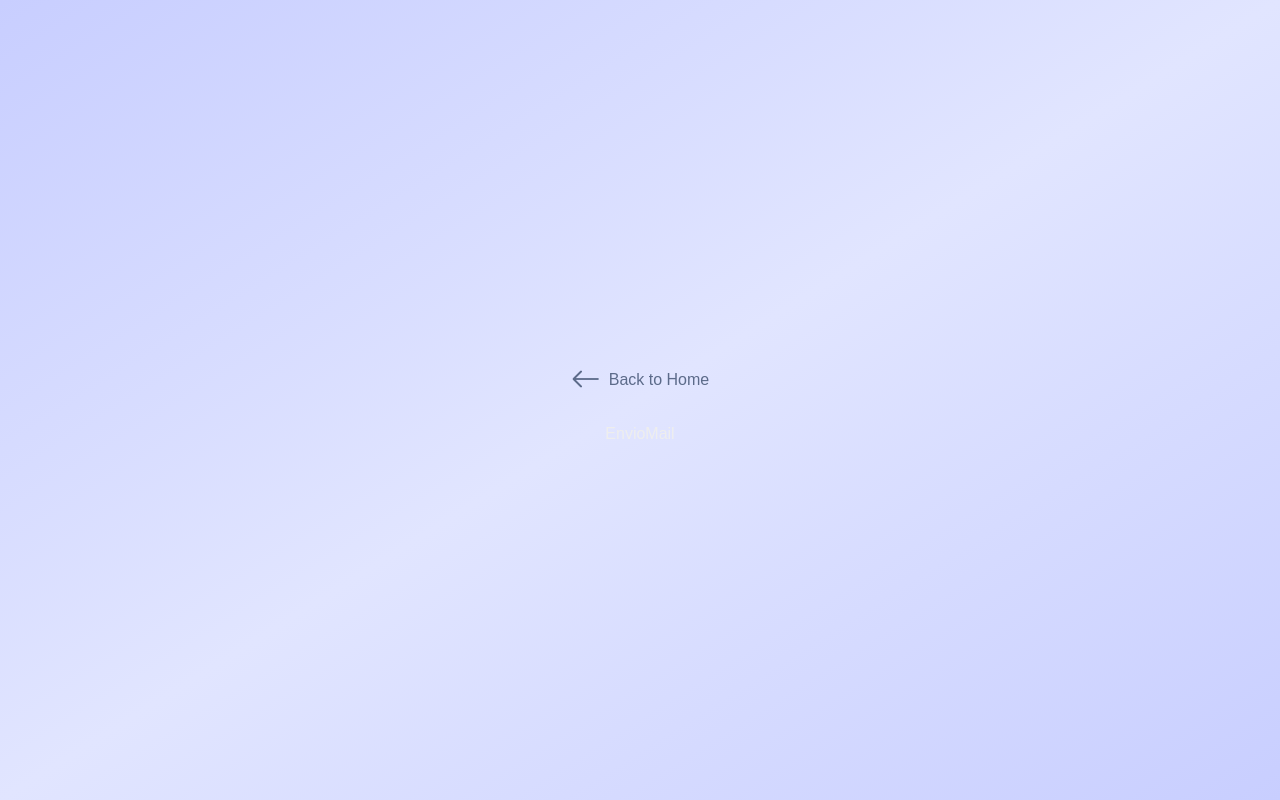
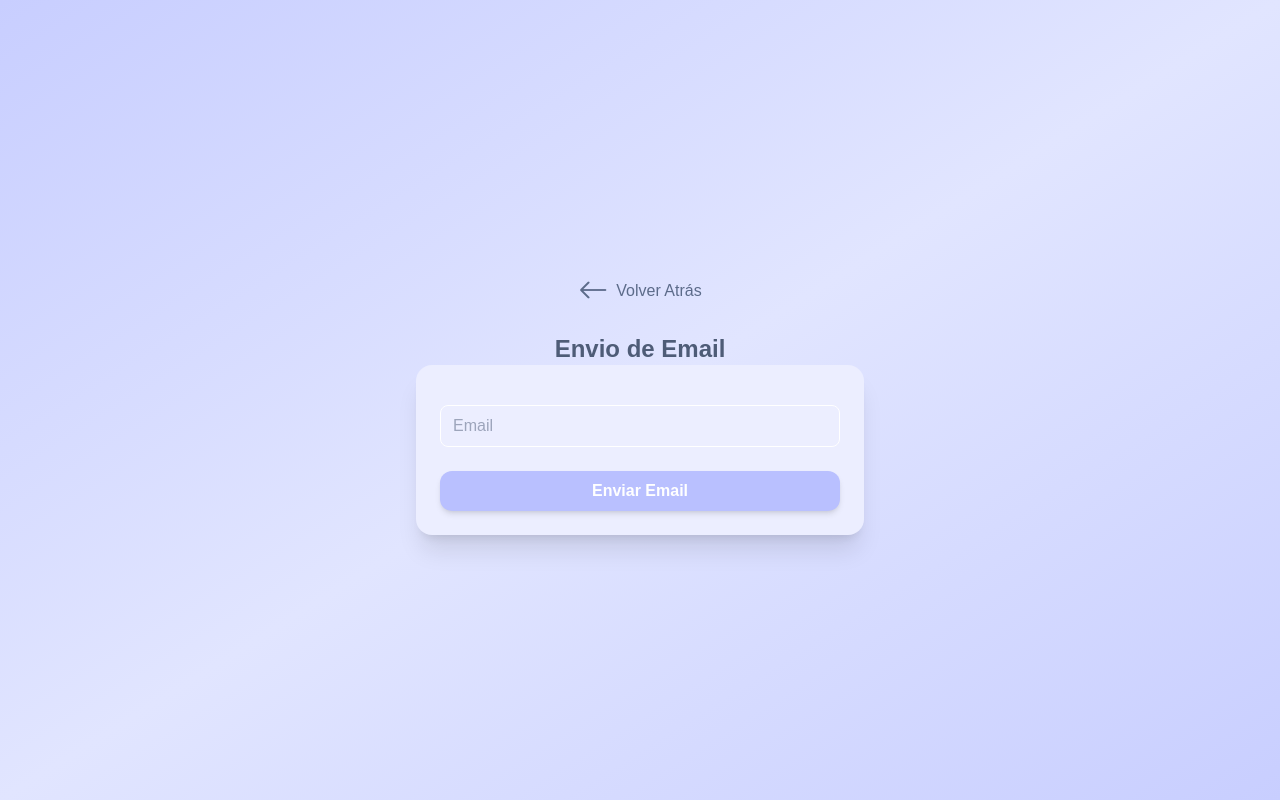
Before and after one commit to joacoCenteno/repo_front_final_mod4, a React (Vite) app: page /autenticacion/envio-mail in a window 1280 px wide. Built offline with nearby package versions, Linux system fonts and the light colour scheme; no server answers; a web font is replaced by a local one.

Commit message:
General changes

```diff
--- a/src/components/Autenticacion.jsx
+++ b/src/components/Autenticacion.jsx
@@ -9,10 +9,10 @@ const Autenticacion = () => {
     <>
         <div className={`relative overflow-hidden bg-gradient-to-br from-[#121825] via-[#1d2438] to-[#121825] text-[#EEEEEE] px-2 sm:px-0 h-screen flex flex-col justify-center items-center font-display ${!isDark&&"text-[#4e5c77] from-[#c8ceff] via-[#e1e5ff] to-[#c8ceff]"}`}>
 
-        <div className={`h-10 flex justify-between gap-2 items-center pt-3 mb-7 transition ease-in cursor-pointer text-[#5c6b8a]`} onClick={()=>{navigate('/')}}>
+        <div className={`h-10 flex justify-between gap-2 items-center pt-3 mb-7 transition ease-in cursor-pointer text-[#5c6b8a]`} onClick={()=>{navigate(-1)}}>
         <i className="bi bi-arrow-left text-3xl " ></i>
         <p>
-          Back to Home
+          Volver Atrás
         </p>
     </div>
     <Outlet />
--- a/src/components/EnvioMail.jsx
+++ b/src/components/EnvioMail.jsx
@@ -1,8 +1,48 @@
-import React from 'react'
+import React, { useState } from 'react'
+import { useAuth } from '../contexts/AuthContext';
+import { useThemeContext } from '../contexts/ThemeContext';
+import { useForm } from 'react-hook-form';
 
 const EnvioMail = () => {
+    const {sendEmail} = useAuth();
+    const {isDark} = useThemeContext()
+    const [error, setError] = useState(null);
+    const [waiting, setWaiting] = useState(false)
+
+
+    const {register, handleSubmit, formState: {errors, isSubmitting}} = useForm({
+        mode: 'onChange'
+    })
+
+
+    const onSubmit = async (data) =>{
+        setError("")
+        setWaiting(false);
+       await sendEmail(data.email);
+    }
+
+
   return (
-    <div>EnvioMail</div>
+    <>
+        <h2 className={`font-bold text-2xl ${!isDark&&"text-[#4e5c77] "}`}>Envio de Email</h2>
+
+
+
+        <form action="post" onSubmit={handleSubmit(onSubmit)} className={`flex flex-col gap-4  bg-[#171e2d] text-[#42c1fc] shadow-xl p-6 rounded-2xl w-full max-w-md mx-auto ${!isDark&&"text-[#4e5c77] bg-[#eceeff]"}
+             `}>
+              <p className='text-red-400 text-center'>{error}</p>
+            <input {...register('email', {
+                        required: 'Email es requerido',
+                        pattern: {
+                            value: /^[a-zA-Z0-9._%+-]+@[a-zA-Z0-9.-]+\.[a-zA-Z]{2,}$/,
+                            message: "Formato de email inválido"
+                        }
+                    })} type="text" className={`border border-gray-600 rounded-lg px-3 py-2 focus:ring-2 focus:ring-[#42c1fc]  focus:outline-none ${!isDark&&"text-[#4e5c77]  focus:ring-[#b9c0ff] focus:border-none border-white"}`} placeholder='Email' />
+            {errors.email && <p className='text-red-400 text-sm'>{errors.email.message}</p>}
+            <button type="submit" disabled={isSubmitting || waiting} className={`mt-2 w-full bg-[#42c1fc] text-white font-semibold py-2 rounded-xl
+               hover:bg-[#1e88e5] transition-all shadow-md hover:shadow-lg  ${isSubmitting || waiting ? 'opacity-30' : ''} ${!isDark&&"text-[#4e5c77]  bg-[#b9c0ff] hover:bg-[#959fff]"} cursor-pointer`}>Enviar Email</button>
+        </form>
+    </>
   )
 }
 
```
